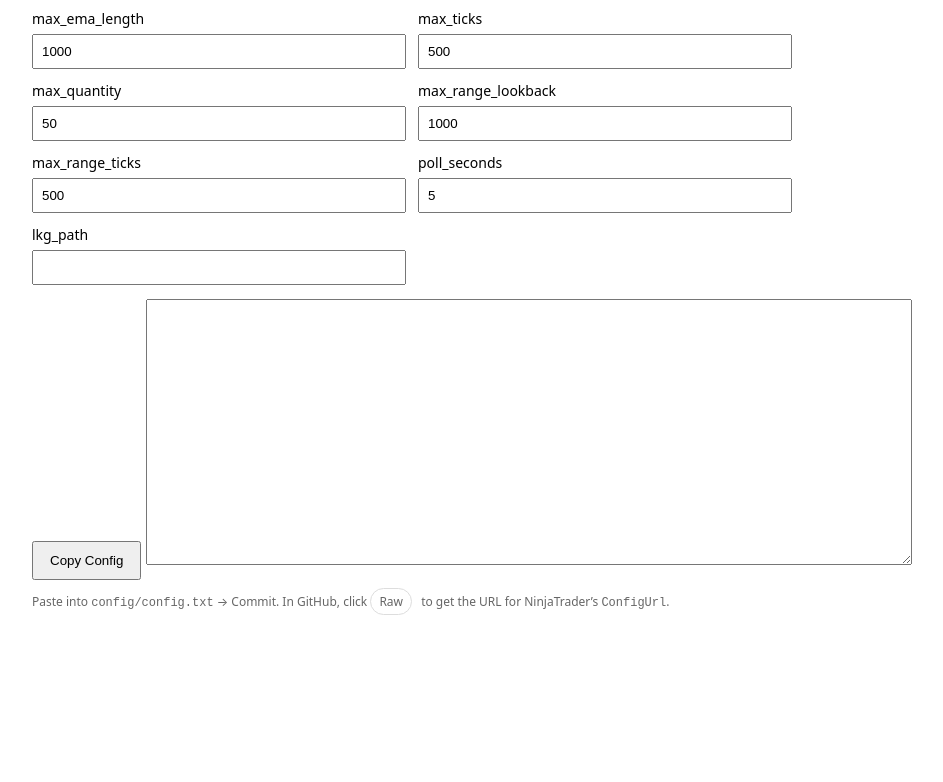
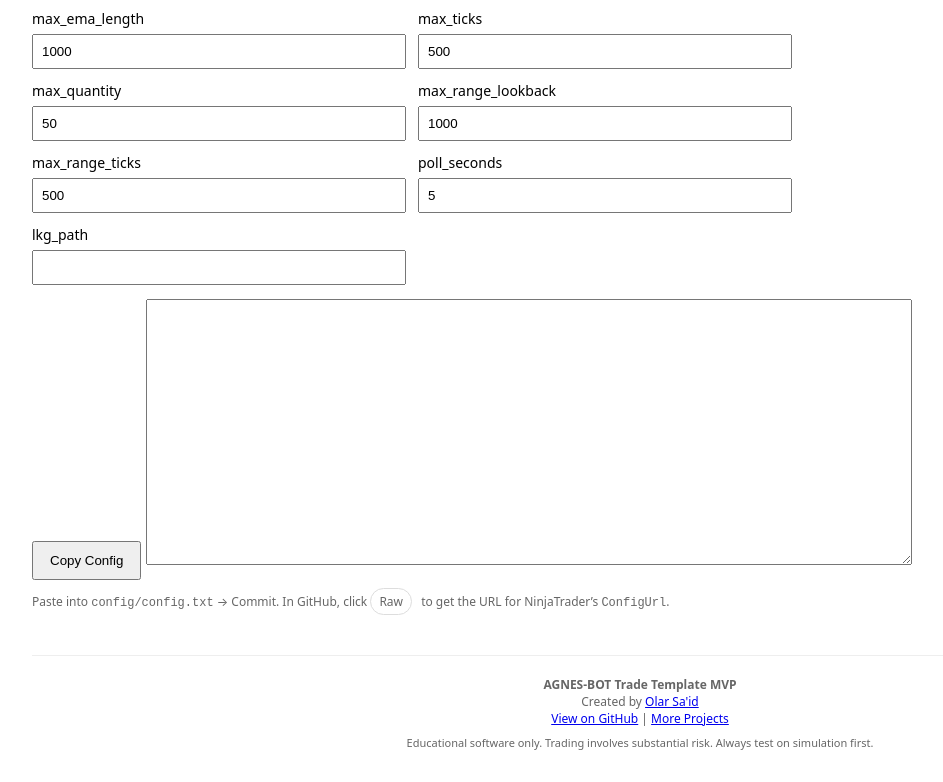
Before and after one commit to ol-s-cloud/agnes-bot, a plain HTML site: page web/index.html in a window 1280 px wide. Shown: the part 620-1402 px from the top of the page, without its empty margins (0-943 px from the left). Before the commit the page ends 1267 px from the top, so only its background shows below. Drawn offline with Linux system fonts and the light colour scheme.

Commit message:
Update index.html

```diff
--- a/web/index.html
+++ b/web/index.html
@@ -1,6 +1,16 @@
 <!doctype html>
 <html>
 <head>
+  <!--
+  AGNES-BOT Trade Template MVP
+  Author: Olar Sa'id
+  GitHub: https://github.com/ol-s-cloud/agnes-bot
+-->
+<meta name="author" content="Olar Sa'id">
+<meta name="description" content="AGNES-BOT Trade Template MVP - Educational NinjaTrader strategy configuration tool">
+<meta property="og:title" content="AGNES-BOT Trade Template MVP">
+<meta property="og:description" content="Safe NinjaTrader strategy with dual configuration system by Olar Sa'id">
+<meta property="og:url" content="https://agnes-bot.vercel.app">
   <meta charset="utf-8"/>
   <meta name="viewport" content="width=device-width, initial-scale=1"/>
   <title>Trade Template — EMA Config</title>
@@ -121,5 +131,16 @@
       alert('Config copied! Paste into config/config.txt on GitHub and Commit.');
     }
   </script>
+  <footer style="margin-top: 40px; padding-top: 20px; border-top: 1px solid #eee; text-align: center; color: #666; font-size: 12px;">
+  <div>
+    <strong>AGNES-BOT Trade Template MVP</strong><br>
+    Created by <a href="https://github.com/ol-s-cloud" target="_blank">Olar Sa'id</a><br>
+    <a href="https://github.com/ol-s-cloud/agnes-bot" target="_blank">View on GitHub</a> |
+    <a href="https://github.com/ol-s-cloud" target="_blank">More Projects</a>
+  </div>
+  <div style="margin-top: 8px; font-size: 11px;">
+    Educational software only. Trading involves substantial risk. Always test on simulation first.
+  </div>
+</footer>
 </body>
 </html>
```
